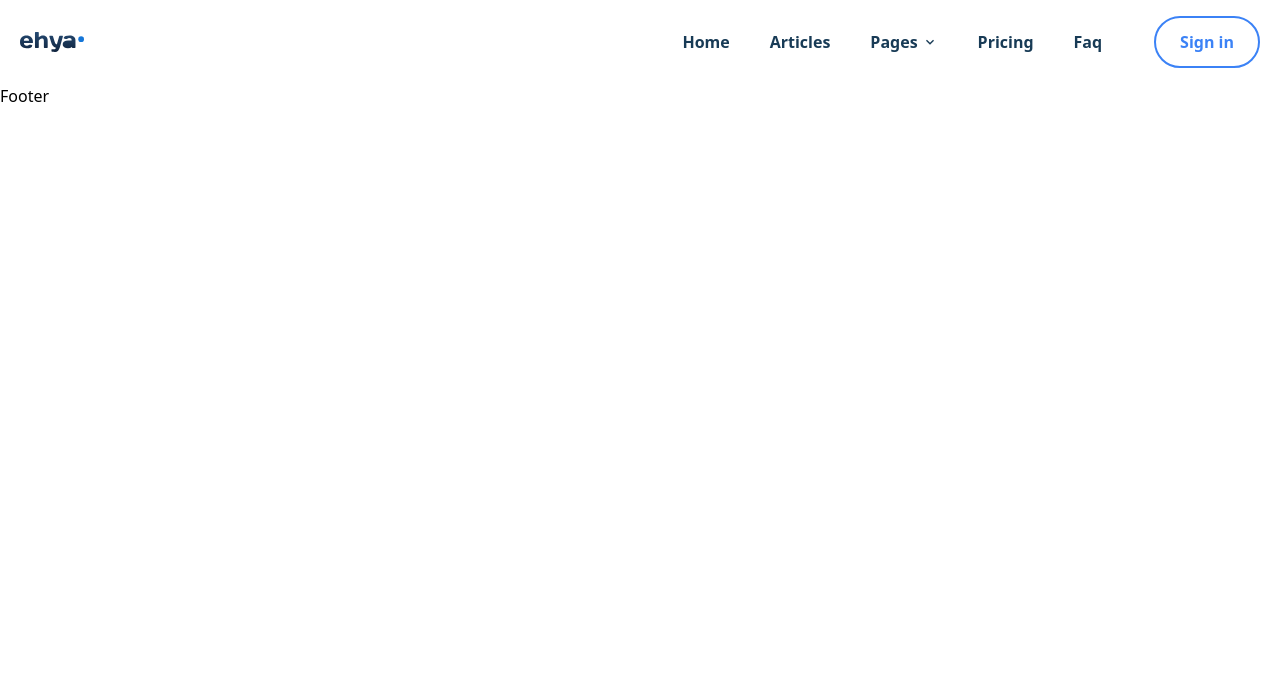
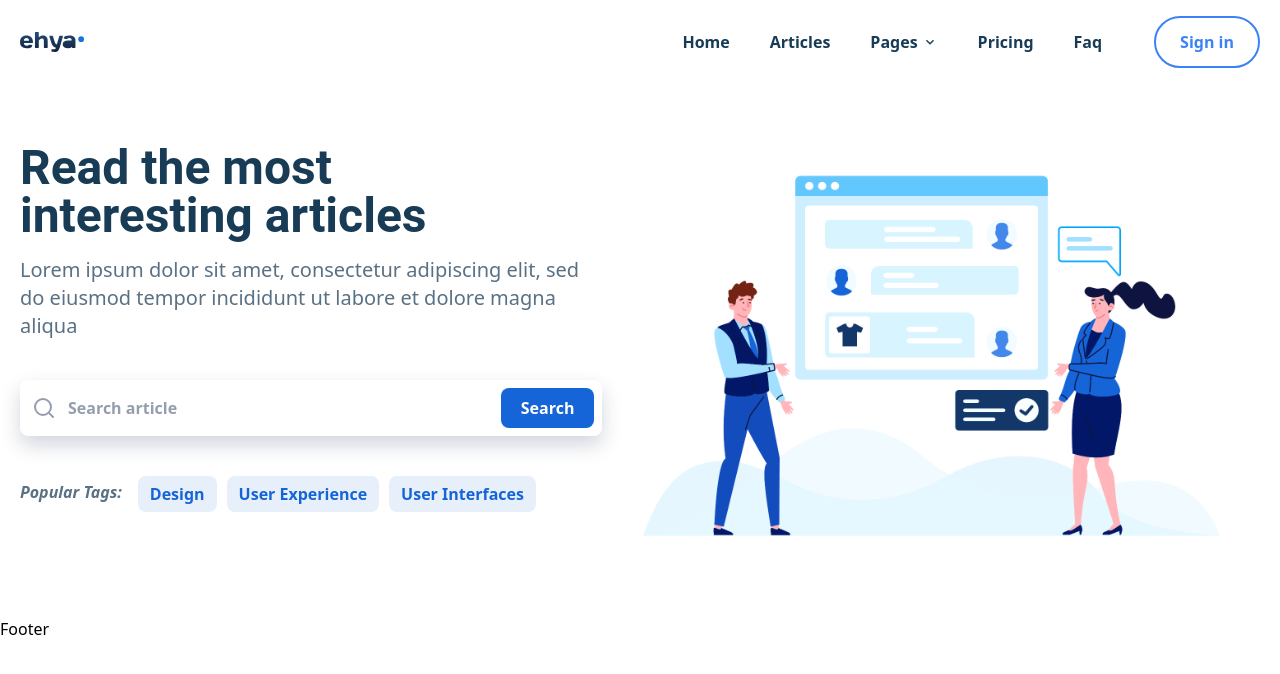
Before and after one commit to Asharalikhan4/Blogzio, a React (Vite) app in the folder frontend/: page / in a window 1280 px wide. Shown: the top 674 px of the page. Built offline with nearby package versions, Linux system fonts and the light colour scheme.

Commit message:
Hero section created

```diff
--- a/frontend/src/App.jsx
+++ b/frontend/src/App.jsx
@@ -1,5 +1,5 @@
 import "./App.css";
-import HomePage from "./pages/HomePage";
+import HomePage from "./pages/Home/HomePage";
 
 function App() {
   return (
--- a/frontend/src/constants/images.js
+++ b/frontend/src/constants/images.js
@@ -1,7 +1,9 @@
 import Logo from "../assets/Logo.svg";
+import HeroImg from "../assets/HeroImage.svg";
 
 const images = {
     Logo,
+    HeroImg,
 };
 
 export default images;
--- /dev/null
+++ b/frontend/src/pages/Home/HomePage.jsx
@@ -0,0 +1,10 @@
+import MainLayout from "../../components/MainLayout";
+import Hero from "./container/Hero";
+
+const HomePage = () => {
+  return <MainLayout>
+    <Hero />
+  </MainLayout>
+}
+
+export default HomePage;
--- /dev/null
+++ b/frontend/src/pages/Home/container/Hero.jsx
@@ -0,0 +1,57 @@
+import { FiSearch } from "react-icons/fi";
+
+import { images } from "../../../constants";
+
+const Hero = () => {
+  return (
+    <section className="container mx-auto flex flex-col px-5 py-5 lg:flex-row">
+      <div className="mt-10 lg:w-1/2">
+        <h1 className="font-roboto text-3xl text-center font-bold text-dark-soft md:text-5xl lg:text-4xl xl:text-5xl lg:text-left lg:max-w-[540px]">
+          Read the most interesting articles
+        </h1>
+        <p className="text-dark-light mt-4 text-center md:text-xl lg:text-base xl:text-xl lg:text-left">
+          Lorem ipsum dolor sit amet, consectetur adipiscing elit, sed do
+          eiusmod tempor incididunt ut labore et dolore magna aliqua
+        </p>
+        <div className="flex flex-col gap-y-2.5 mt-10 lg:mt-6 xl:mt-10 relative">
+          <div className="relative">
+            <FiSearch className="absolute left-3 top-1/2 -translate-y-1/2 w-6 h-6 text-[#959EAD]" />
+            <input
+              className="placeholder:font-bold font-semibold text-dark-soft placeholder:text-[#959EAD] rounded-lg pl-12 pr-3 w-full py-3 focus:outline-none shadow-[rgba(13,_38,_76,_0.19)_0px_9px_20px] md:py-4"
+              type="text"
+              placeholder="Search article"
+            />
+          </div>
+          <button className="w-full bg-primary text-white font-semibold rounded-lg px-5 py-3 md:absolute md:right-2 md:top-1/2 md:-translate-y-1/2 md:w-fit md:py-2">
+            Search
+          </button>
+        </div>
+        <div className="flex mt-4 flex-col lg:flex-row lg:items-start lg:flex-nowrap lg:gap-x-4 lg:mt-7">
+          <span className="text-dark-light font-semibold italic mt-2 lg:mt-4 lg:text-sm xl:text-base">
+            Popular Tags:
+          </span>
+          <ul className="flex flex-wrap gap-x-2.5 gap-y-2.5 mt-3 lg:text-sm xl:text-base">
+            <li className="rounded-lg bg-primary bg-opacity-10 px-3 py-1.5 text-primary font-semibold cursor-pointer">
+              Design
+            </li>
+            <li className="rounded-lg bg-primary bg-opacity-10 px-3 py-1.5 text-primary font-semibold cursor-pointer">
+              User Experience
+            </li>
+            <li className="rounded-lg bg-primary bg-opacity-10 px-3 py-1.5 text-primary font-semibold cursor-pointer">
+              User Interfaces
+            </li>
+          </ul>
+        </div>
+      </div>
+      <div className="hidden lg:block lg:1/2">
+        <img
+          className="w-full"
+          src={images.HeroImg}
+          alt="users  reading articles"
+        />
+      </div>
+    </section>
+  );
+};
+
+export default Hero;
--- a/frontend/src/pages/HomePage.jsx
+++ /dev/null
@@ -1,7 +0,0 @@
-import MainLayout from "../components/MainLayout";
-
-const HomePage = () => {
-  return <MainLayout></MainLayout>
-}
-
-export default HomePage;
```
